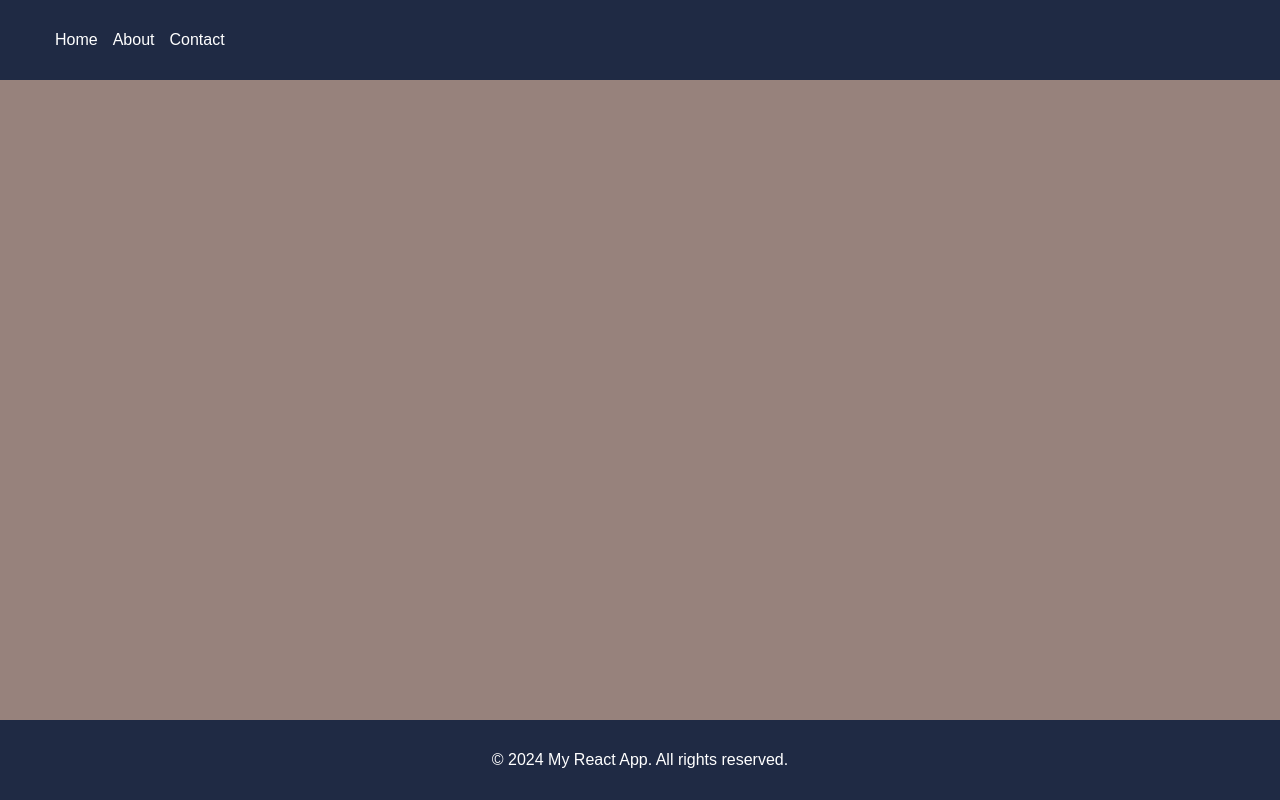
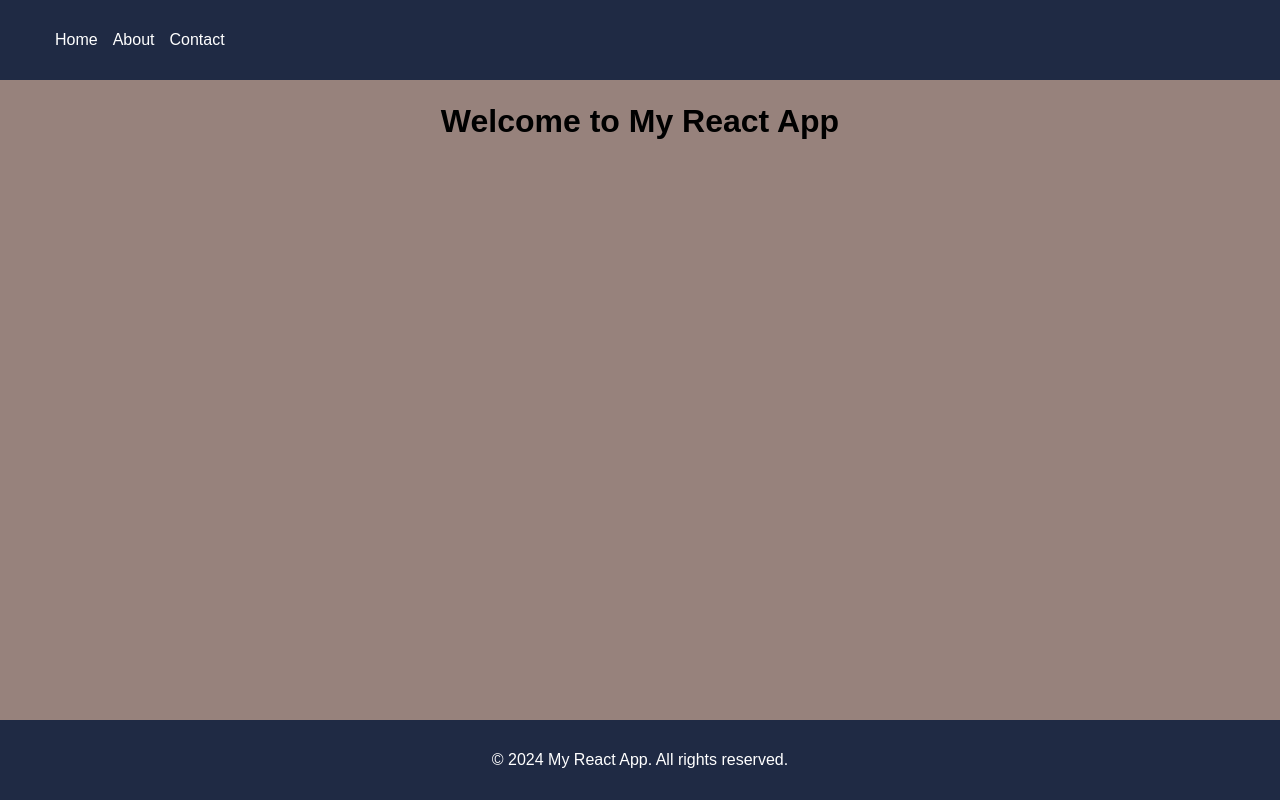
Before and after one commit to Zeeshan-Khan1/Learning-React, a React (Vite) app: page / in a window 1280 px wide. Built offline with nearby package versions, Linux system fonts and the light colour scheme.

Commit message:
Add Header Section

```diff
--- a/src/App.jsx
+++ b/src/App.jsx
@@ -4,6 +4,7 @@ import viteLogo from '/vite.svg'
 import './App.css'
 import Navbar from './component/Navbar';
 import Footer from './component/Footer';
+import Header from './Header';
 
 
 function App() {
@@ -11,6 +12,7 @@ function App() {
     <>
 
       <Navbar />
+      <Header />
       <Footer />
     </>
   );
--- /dev/null
+++ b/src/Header.css
@@ -0,0 +1,8 @@
+header {
+
+    color: rgb(0, 0, 0);
+    text-align: center;
+    padding: 2px 0;
+
+
+}
--- /dev/null
+++ b/src/Header.jsx
@@ -0,0 +1,11 @@
+import React from "react";
+import './Header.css'; // (optional if you plan to style it)
+
+function Header() {
+    return (
+        <header className="header">
+        <h1>Welcome to My React App</h1>
+        </header>
+    );
+    }
+export default Header;
```
